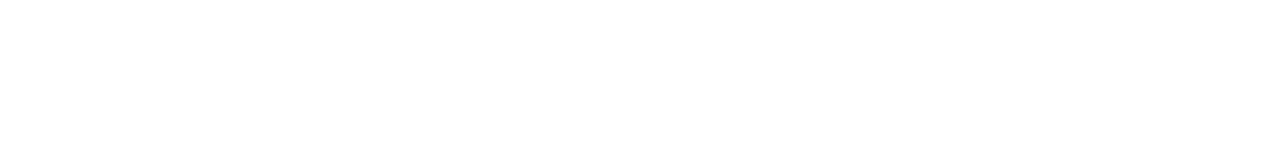
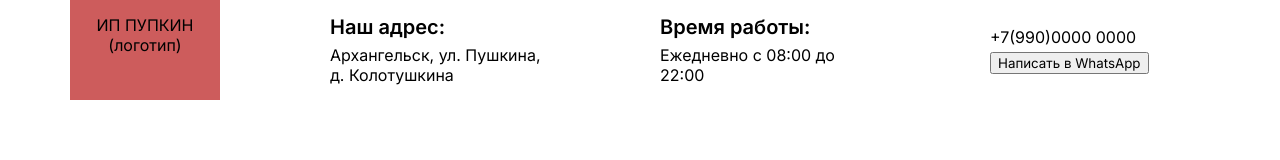
Before and after one commit to xiuiskariot/pogruzchik, a plain HTML site: page index.html in a window 1280 px wide. Drawn offline with Linux system fonts and the light colour scheme.

Commit message:
add header

```diff
--- a/index.html
+++ b/index.html
@@ -1,17 +1,38 @@
 <!DOCTYPE html>
 <html lang="en">
   <head>
-  <meta charset="UTF-8">
-  <meta name="viewport" content="width=device-width, initial-scale=1.0">
+    <meta charset="UTF-8" />
+    <meta name="viewport" content="width=device-width, initial-scale=1.0" />
+    <link rel="stylesheet" href="./style.css" />
+    <link rel="preconnect" href="https://fonts.googleapis.com" />
+    <link rel="preconnect" href="https://fonts.gstatic.com" crossorigin />
+    <link
+      href="https://fonts.googleapis.com/css2?family=Fira+Code&family=Inter:wght@400;600&display=swap"
+      rel="stylesheet"
+    />
     <title>Аренда подгрузчика</title>
   </head>
   <body>
     <header>
       <div class="container">
-      <div></div>
+        <div class="header_logo">
+          <p>ИП ПУПКИН</p>
+          <p>(логотип)</p>
+        </div>
+        <div class="header_adress">
+          <h2 class="header_title">Наш адрес:</h2>
+          <p>Архангельск, ул. Пушкина, д. Колотушкина</p>
+        </div>
 
+        <div class="header_adress">
+          <h2 class="header_title">Время работы:</h2>
+          <p>Ежедневно с 08:00 до 22:00</p>
+        </div>
+        <div class="header_adress">
+          <p class="tel">+7(990)0000 0000</p>
+          <button>Написать в WhatsApp</button>
+        </div>
       </div>
     </header>
-
   </body>
 </html>
--- /dev/null
+++ b/style.css
@@ -0,0 +1,35 @@
+*{
+  margin: 0;
+  box-sizing: border-box;
+  font-family: "Inter", sans-serif;
+}
+
+.container {
+  margin: 0 70px;
+  display: flex;
+  justify-content: space-between;
+  height: 100%;
+}
+
+.header_logo {
+  background: indianred;
+  height: 100px;
+  width: 150px;
+  text-align: center;
+  padding: 15px;
+
+}
+
+.header_title {
+  font-size: 20px;
+  margin-bottom: 6px;
+}
+
+.header_adress {
+  align-self: center;
+  width: 220px;
+}
+
+.tel {
+  margin-bottom: 5px;
+}
```
Lines whose indentation alone changed are shown as unchanged.
